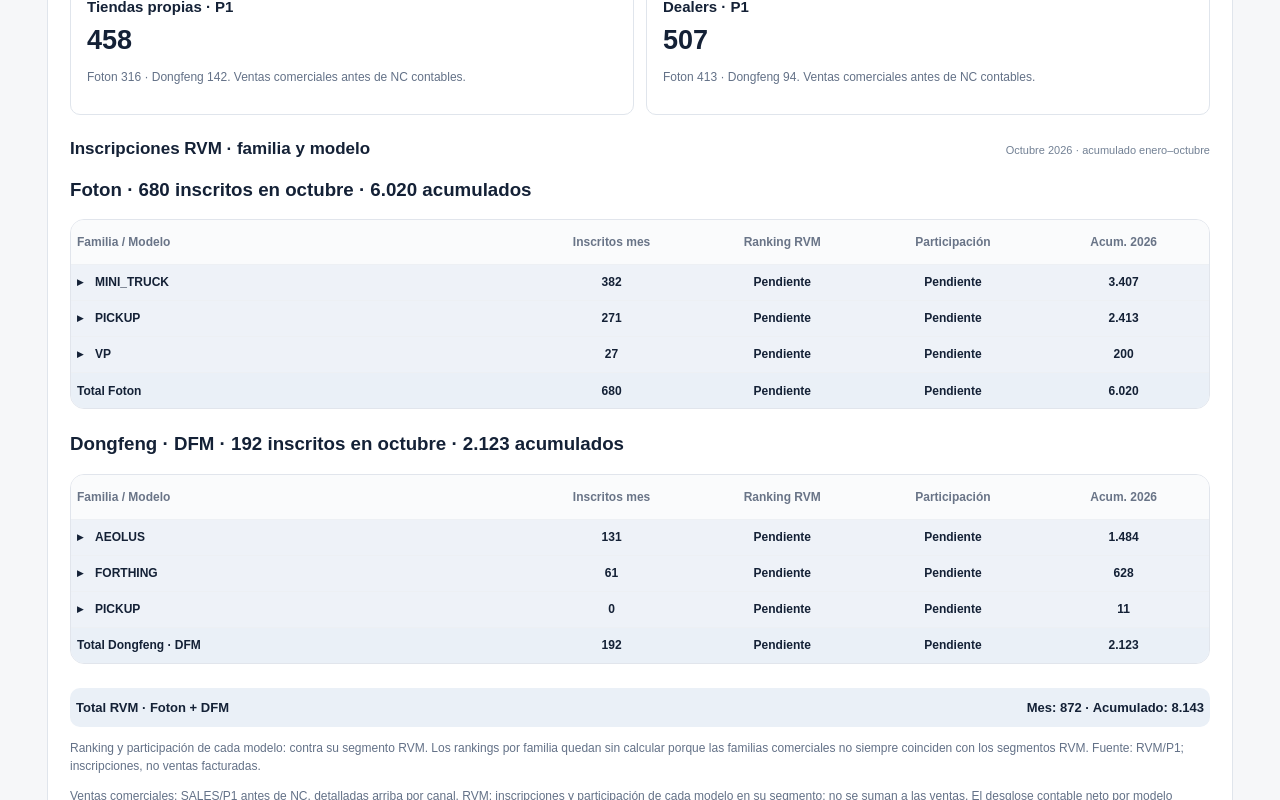
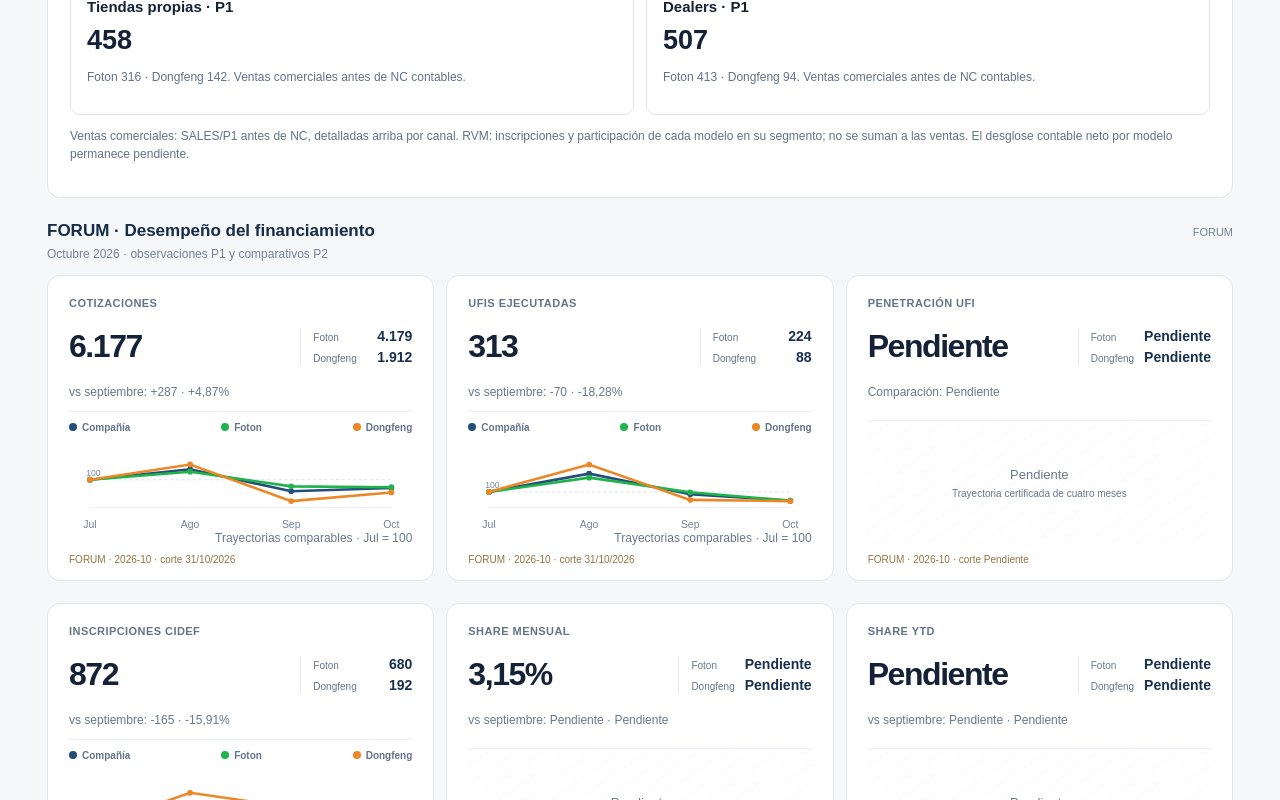
Before and after one commit to rodrigoibanezm-cmd/cidef-inteligencia-comercial, a Next.js app: page /cierre-mensual-v2 in a window 1280 px wide. Shown: the part 3440-4240 px from the top of the page. Built offline with nearby package versions, Linux system fonts and the light colour scheme.

Commit message:
refactor(close): remove duplicate lower RVM model tables [skip ci]

```diff
--- a/components/ClosingV2Breakdown.js
+++ b/components/ClosingV2Breakdown.js
@@ -1,13 +1,10 @@
 import { numberText, valueText } from "../lib/monthly-close-v2-view";
-import { FamilyModelTable } from "./ClosingV2ProductDetail";
 
 export default function ClosingBreakdown({ facts }) {
   const finance = facts.reconciliation?.finanzas;
   const indicator = id => valueText(facts.indicators[id]);
   const p1 = id => valueText(facts.channel_sales_p1?.metrics?.[id + "_p1"]);
   const brands = finance?.brands || {};
-  const rvmRows = facts.rvm_model_detail?.rows?.filter(row => ["FOTON", "DFM"].includes(row.brand)) || [];
-  const rvmTotal = (models, key) => models.length && models.every(row => Number.isFinite(row[key])) ? models.reduce((n,row) => n + row[key],0) : null;
   const rows = [
     ["Foton", brands.FOTON],
     ["Dongfeng DFM", brands.DFM],
@@ -35,29 +32,6 @@ export default function ClosingBreakdown({ facts }) {
       <article><h3>Tiendas propias · P1</h3><strong>{p1("sales_own")}</strong><p>Foton {p1("sales_foton_own")} · Dongfeng {p1("sales_dongfeng_own")}. Ventas comerciales antes de NC contables.</p></article>
       <article><h3>Dealers · P1</h3><strong>{p1("sales_dealers")}</strong><p>Foton {p1("sales_foton_dealers")} · Dongfeng {p1("sales_dongfeng_dealers")}. Ventas comerciales antes de NC contables.</p></article>
     </div>
-    {facts.rvm_model_detail?.status === "CERTIFIED" && <section aria-label="Detalle RVM por marca familia y modelo" style={{marginTop:24}}>
-      <div className="mc-panel-head"><h2>Inscripciones RVM · familia y modelo</h2><span>Octubre 2026 · acumulado enero–octubre</span></div>
-      {([["FOTON","Foton"],["DFM","Dongfeng · DFM"]]).map(([brand,title]) => {
-        const models = rvmRows.filter(row => row.brand === brand);
-        const total = key => rvmTotal(models, key);
-        const order = brand === "FOTON" ? ["MINI_TRUCK", "PICKUP", "VP"] : ["AEOLUS", "FORTHING"];
-        const families = [...order, ...new Set(models.map(row => row.family).filter(family => !order.includes(family)))];
-        const groups = families.map(family => {
-          const detail = models.filter(row => row.family === family);
-          const familyTotal = key => detail.length && detail.every(row => Number.isFinite(row[key])) ? numberText(detail.reduce((n,row) => n + row[key],0)) : "Pendiente";
-          return { label:family, values:[familyTotal("month"), "Pendiente", "Pendiente", familyTotal("ytd")], models:detail.map(row => ({
-            id:row.segment + ":" + row.model, label:row.model,
-            values:[numberText(row.month), Number.isFinite(row.rank) ? row.rank + "°" : "Pendiente", Number.isFinite(row.participation_percent) ? row.participation_percent.toLocaleString("es-CL", {maximumFractionDigits:2}) + "%" : "Pendiente", numberText(row.ytd)]
-          })) };
-        });
-        return <div key={brand} style={{marginBottom:24}}>
-          <h3>{title} · {numberText(total("month"))} inscritos en octubre · {numberText(total("ytd"))} acumulados</h3>
-          <FamilyModelTable columns={["Familia / Modelo", "Inscritos mes", "Ranking RVM", "Participación", "Acum. 2026"]} groups={groups} totalLabel={"Total " + title} totalValues={[numberText(total("month")), "Pendiente", "Pendiente", numberText(total("ytd"))]}/>
-        </div>;
-      })}
-      <div className="mc-product-total"><span>Total RVM · Foton + DFM</span><span>Mes: {numberText(rvmTotal(rvmRows, "month"))} · Acumulado: {numberText(rvmTotal(rvmRows, "ytd"))}</span></div>
-      <p className="mc-description-note">Ranking y participación de cada modelo: contra su segmento RVM. Los rankings por familia quedan sin calcular porque las familias comerciales no siempre coinciden con los segmentos RVM. Fuente: RVM/P1; inscripciones, no ventas facturadas.</p>
-    </section>}
     <p className="mc-description-note">Ventas comerciales: SALES/P1 antes de NC, detalladas arriba por canal. RVM: inscripciones y participación de cada modelo en su segmento; no se suman a las ventas. El desglose contable neto por modelo permanece pendiente.</p>
   </section>;
 }
```
